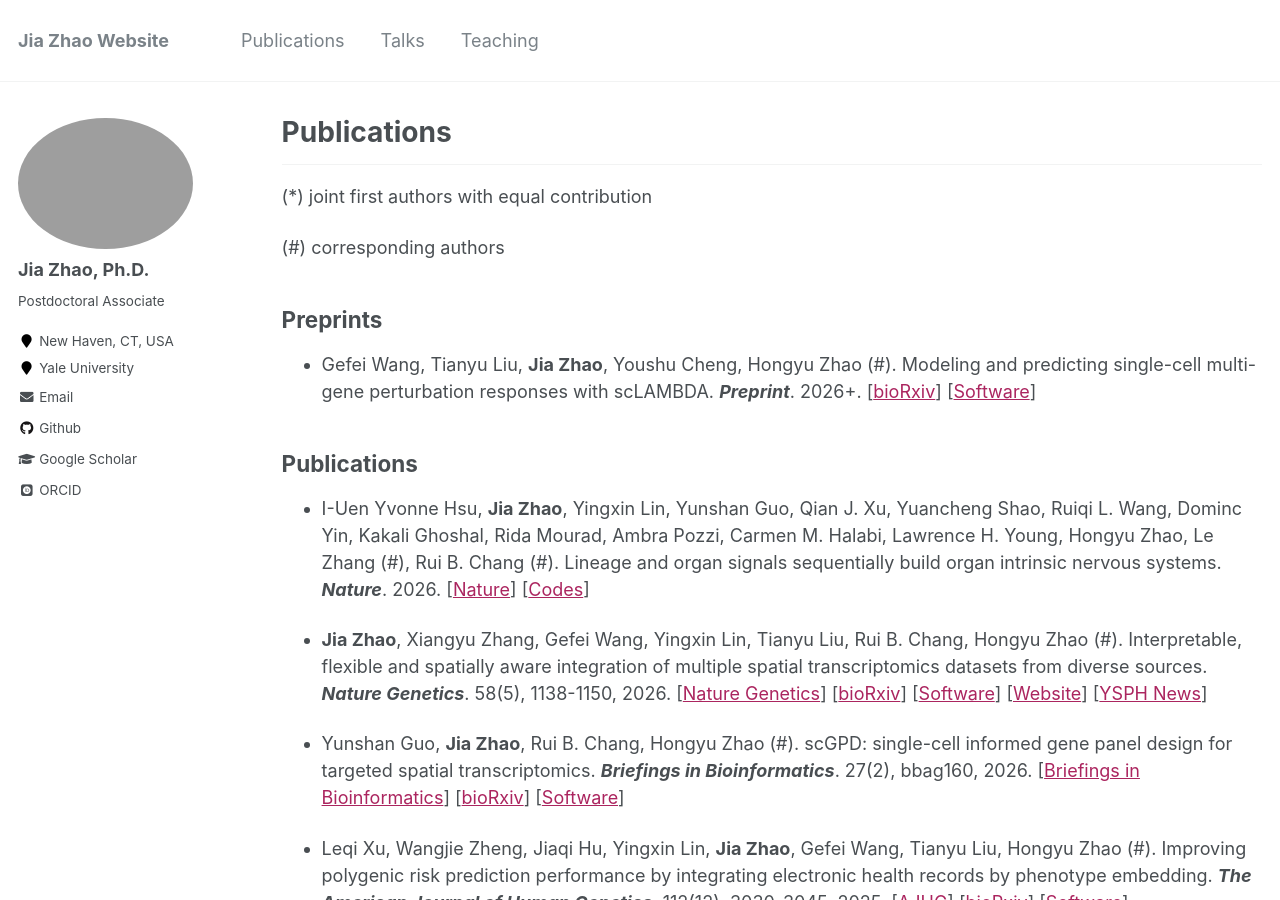
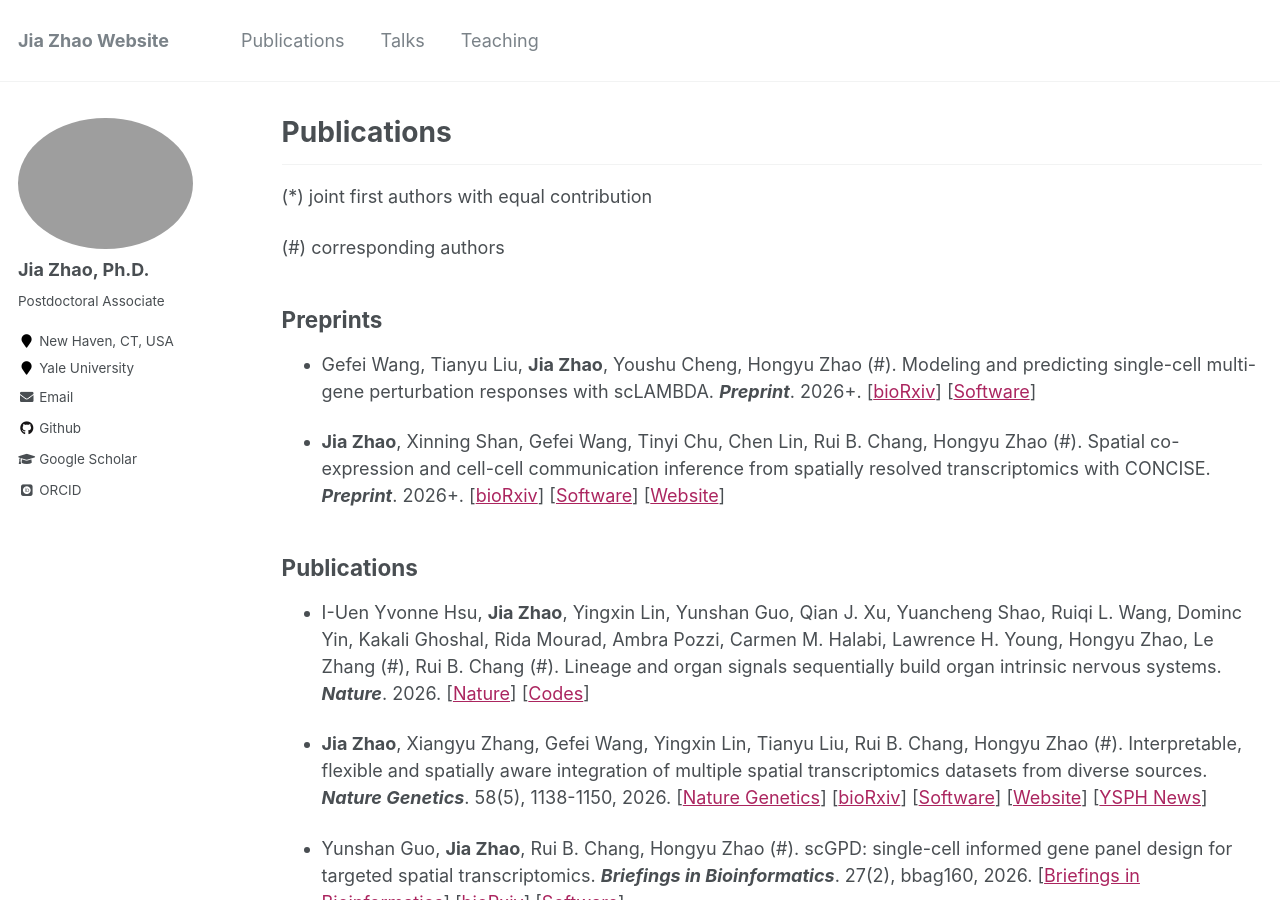
Before and after one commit to jiazhao97/jiazhao97.github.io, a Jekyll site: the page built from _pages/publications.md, in a window 1280 px wide and 900 px high. Built offline with Jekyll 4.4.1, drawn with Linux system fonts in a browser that asks for light colours; some web fonts are replaced.

Commit message:
Update publications.md

```diff
--- a/_pages/publications.md
+++ b/_pages/publications.md
@@ -18,6 +18,8 @@ author_profile: true
 Preprints
 ------
 * Gefei Wang, Tianyu Liu, **Jia Zhao**, Youshu Cheng, Hongyu Zhao (#). Modeling and predicting single-cell multi-gene perturbation responses with scLAMBDA. ***Preprint***. 2026+. \[[bioRxiv](https://doi.org/10.1101/2024.12.04.626878)\] \[[Software](https://github.com/gefeiwang/scLAMBDA)\]
+
+* **Jia Zhao**, Xinning Shan, Gefei Wang, Tinyi Chu, Chen Lin, Rui B. Chang, Hongyu Zhao (#). Spatial co-expression and cell-cell communication inference from spatially resolved transcriptomics with CONCISE. ***Preprint***. 2026+. \[[bioRxiv](https://doi.org/10.64898/2026.06.22.733860)\] \[[Software](https://github.com/jiazhao97/CONCISE)\] \[[Website](https://jiazhao97.github.io/CONCISE-tutorial/)\]
 
 
 Publications
```
